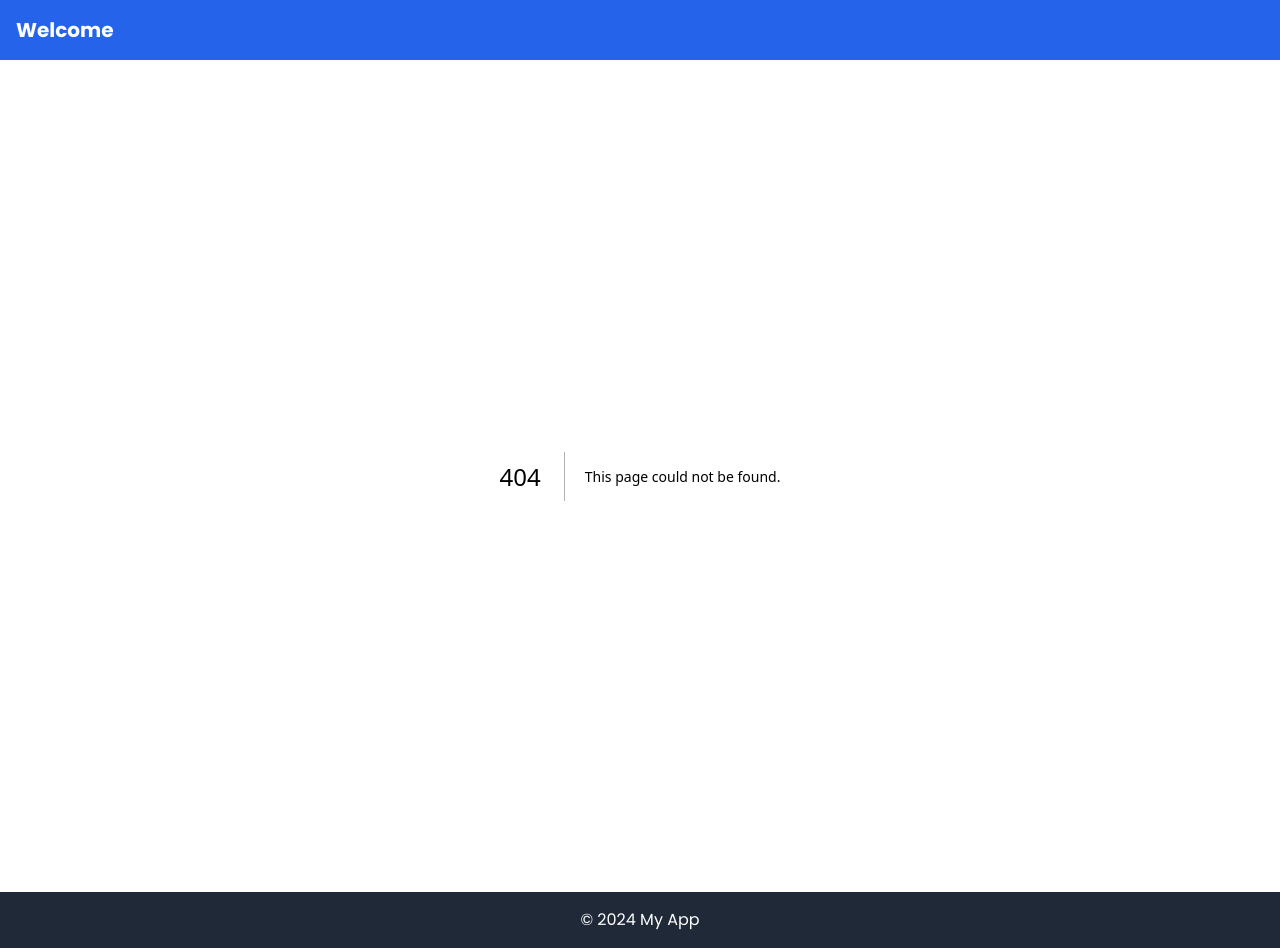
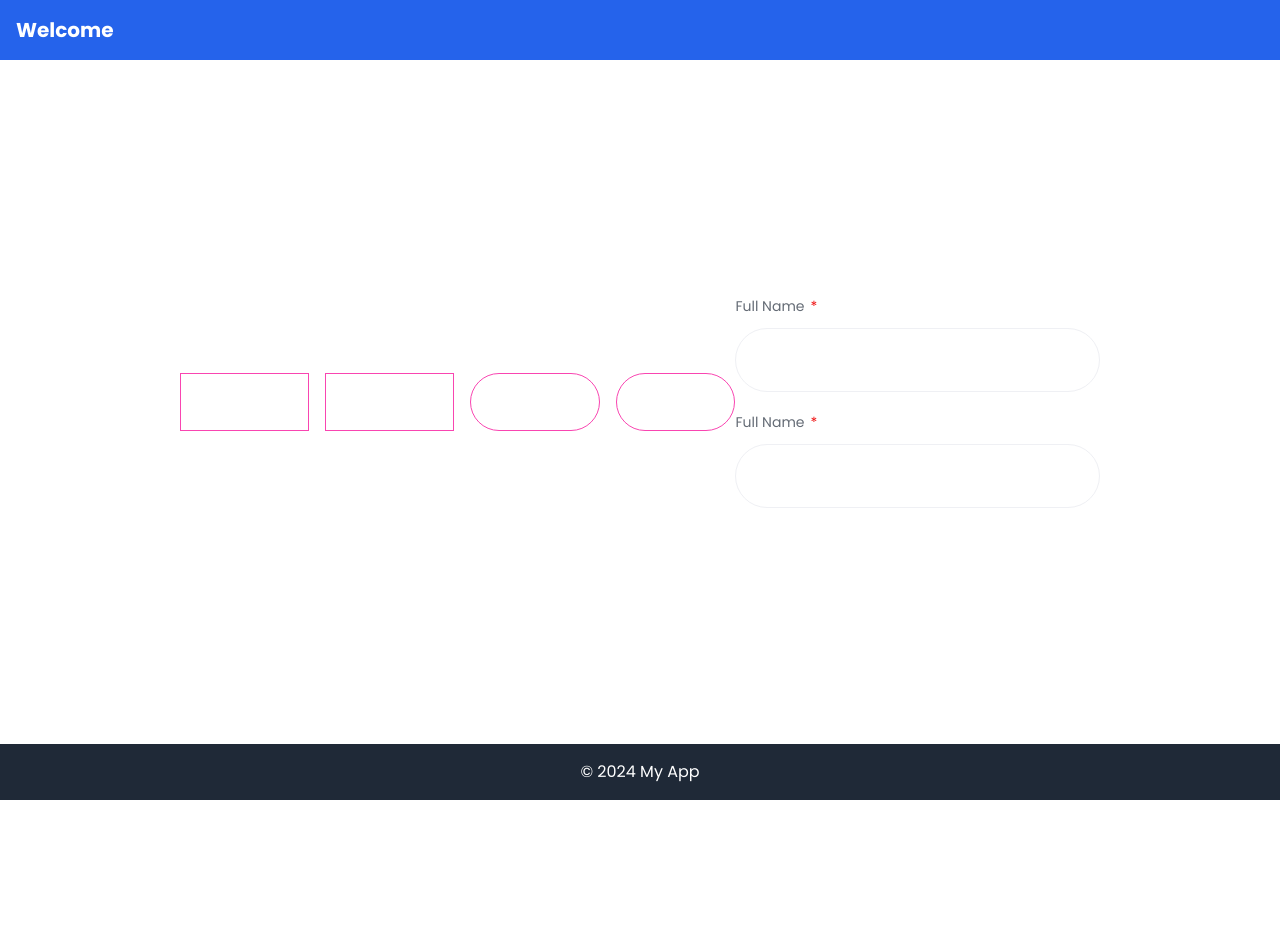
Before and after one commit to rienierpatron/d_e_a_l_z_managementfrontend, a Next.js app: page /component-preview in a window 1280 px wide. Before the commit this address had no page. After the commit the page ends 800 px from the top, so only its background shows below. Built offline with nearby package versions, Linux system fonts and the light colour scheme.

Commit message:
CT-2267: added common component

```diff
--- /dev/null
+++ b/src/components/Button/index.jsx
@@ -0,0 +1,69 @@
+import React from "react";
+import classNames from "classnames";
+import Image from "next/image";
+
+const Button = React.forwardRef(
+  (
+    {
+      children,
+      onClick,
+      type = "button",
+      variant = "primary",
+      disabled = false,
+      className = "",
+      primary,
+      isRound,
+      borderless,
+      fullWidth = false,
+      outlined,
+      icon = null,
+      iconPosition = 'left',
+      isLoading = false,
+      ...props
+    },
+    ref
+  ) => {
+    const baseClasses =
+      "bg-white border px-6 py-4 flex items-center justify-center gap-2";
+
+    const variantClasses = {
+      primary: "bg-primary text-white border-primary hover:opacity-90 focus:outline-none focus-visible:ring-2 focus-within:ring-primary",
+    };
+
+    const primaryOutlined = outlined && variant === "primary";
+
+    const componentClass = classNames(
+      baseClasses,
+      variantClasses[variant],
+      className,
+      {
+        "w-full": fullWidth,
+        "rounded-[32px]": isRound,
+        "border-0": borderless,
+        "pointer-events-none": disabled,
+        "bg-transparent": outlined,
+        "text-primary": primaryOutlined,
+      }
+    );
+
+    return (
+      <button
+        ref={ref}
+        type={type}
+        className={componentClass}
+        disabled={disabled || isLoading}
+        {...props}
+      >
+        {icon && iconPosition === "left" && (
+         <Image src={icon} height={20} width={20}/>
+        )}
+        {children}
+        {icon && iconPosition === "right" && (
+         <Image src={icon} height={20} width={20}/>
+        )}
+      </button>
+    );
+  }
+);
+
+export default Button;
--- /dev/null
+++ b/src/components/FormFieldset/index.jsx
@@ -0,0 +1,12 @@
+import React from "react";
+import classNames from "classnames";
+
+const FormFieldset = ({ children, className, ...props }) => {
+  return (
+    <fieldset {...props} className={classNames(className, "mb-5")}>
+      {children}
+    </fieldset>
+  );
+};
+
+export default FormFieldset;
--- /dev/null
+++ b/src/components/FormInput/index.jsx
@@ -0,0 +1,54 @@
+import React from "react";
+import classNames from "classnames";
+import Image from "next/image";
+
+const FormInput = React.forwardRef(
+  (
+    {
+      type = "text",
+      value,
+      onChange,
+      placeholder = "",
+      disabled = false,
+      className = "",
+      fullWidth = false,
+      rounded = false,
+      icon = null,
+      ...props
+    },
+    ref
+  ) => {
+    const baseClass =
+      "border border-light-gray h-16 px-6 py-3 text-base text-midnight-blue font-medium focus:outline-dark-gray placeholder:text-dark-gray placeholder:text-sm";
+
+    const classes = classNames(
+      baseClass,
+      { "w-full": fullWidth, "rounded-[32px]": rounded, "pl-[52px]": icon },
+      className
+    );
+
+    return (
+      <div className="relative">
+        {icon && (
+          <Image
+            src={icon}
+            width={20}
+            height={20}
+            className="absolute top-1/2 left-6 transform -translate-y-1/2"
+          />
+        )}
+        <input
+          ref={ref}
+          type={type}
+          value={value}
+          onChange={onChange}
+          disabled={disabled}
+          className={classes}
+          {...props}
+        />
+      </div>
+    );
+  }
+);
+
+export default FormInput;
--- /dev/null
+++ b/src/components/FormInputValidation/index.jsx
@@ -0,0 +1,12 @@
+import React from "react";
+import classNames from "classnames";
+
+const FormInputValidation = ({ children, className, ...props }) => {
+  return (
+    <fieldset {...props} className={classNames(className, "mb-5")}>
+      {children}
+    </fieldset>
+  );
+};
+
+export default FormInputValidation;
--- /dev/null
+++ b/src/components/FormLabel/index.jsx
@@ -0,0 +1,16 @@
+import React from "react";
+import classNames from "classnames";
+
+const FormLabel = ({ children, required, className, ...props }) => {
+  return (
+    <label
+      {...props}
+      className={classNames(className, "block text-sm text-dark-gray mb-[12px]")}
+    >
+      {children}
+      {required && <span className="text-red ml-[6px]">*</span>}
+    </label>
+  );
+};
+
+export default FormLabel;
--- /dev/null
+++ b/src/pages/component-preview.jsx
@@ -0,0 +1,31 @@
+import Button from "@/components/Button";
+import FormFieldset from "@/components/FormFieldset";
+import FormInput from "@/components/FormInput";
+import FormLabel from "@/components/FormLabel";
+
+const ComponentPreview = () => {
+  return (
+    <>
+      <div className="flex items-center gap-4">
+        <Button>Click Here</Button>
+        <Button outlined>Click Here</Button>
+        <Button isRound>Click Here</Button>
+        <Button isRound disabled>
+          Disabled
+        </Button>
+      </div>
+      <div className="mt-[20px]">
+        <FormFieldset>
+          <FormLabel required>Full Name</FormLabel>
+          <FormInput fullWidth rounded />
+        </FormFieldset>
+        <FormFieldset>
+          <FormLabel required>Full Name</FormLabel>
+          <FormInput fullWidth rounded />
+        </FormFieldset>
+      </div>
+    </>
+  );
+};
+
+export default ComponentPreview;
```
Also changed, not shown: package.json (+6 -5 lines), 1 other file (tests, documents, lock files or other folders).
